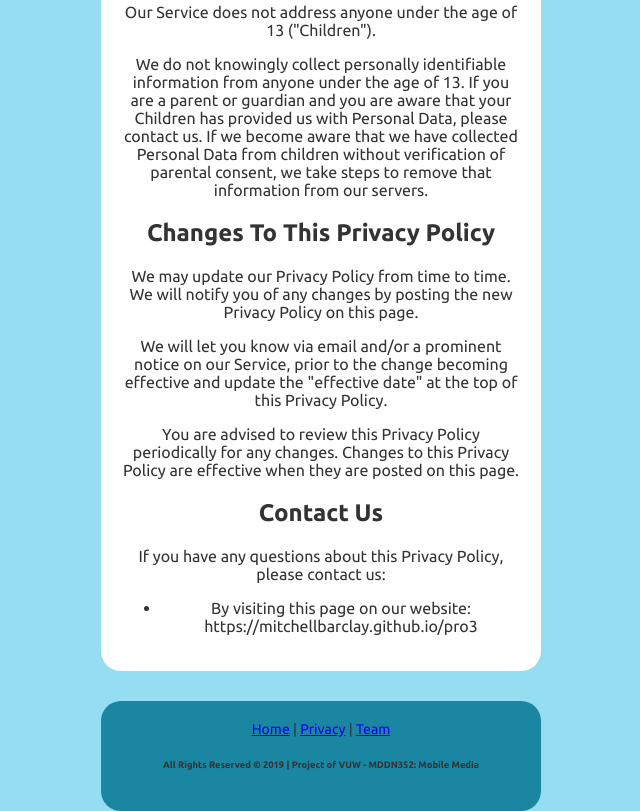
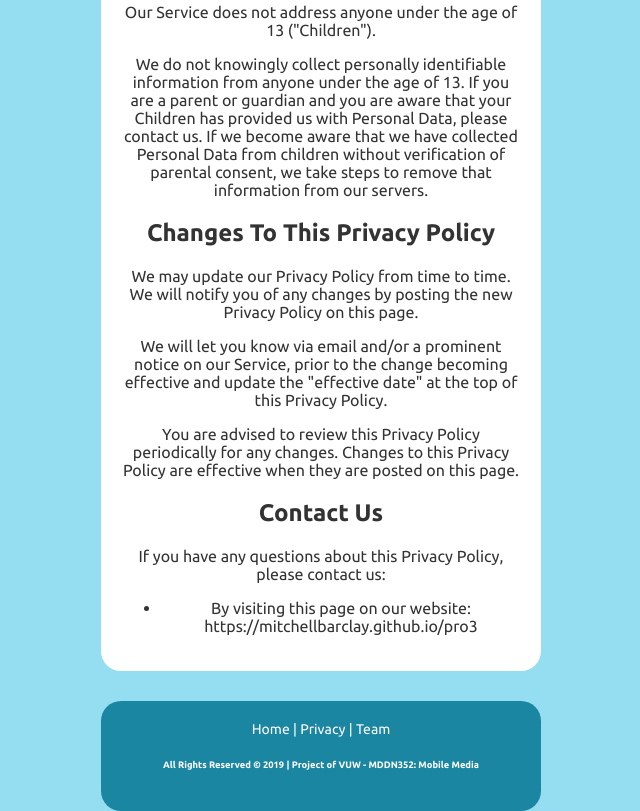
Before and after one commit to mitchellbarclay/pro3, a plain HTML site: page privacypolicy.html in a window 1280 px wide. Shown: the part 3491-4302 px from the top of the page, without its empty margins (319-959 px from the left). Drawn offline with Linux system fonts and the light colour scheme.

Commit message:
Add files via upload

```diff
--- a/privacypolicy.html
+++ b/privacypolicy.html
@@ -125,16 +125,18 @@
 
   </div>
 
+ <center>
 <div class="footer">
 
 <div class="navbar">
   <a href="index.html" class="active">Home</a><ui> |</ui>
-  <a href="privacypolicy.html">Privacy</a><ui> |</ui>
-  <a href="#contact">Team</a>
+  <a href="privacypolicy.html" class="active">Privacy</a><ui> |</ui>
+  <a href="#contact"class="active">Team</a>
 </div>
   <h6>All Rights Reserved © 2019 | Project of VUW - MDDN352: Mobile Media  </h6>
 
 </div>
+   </center>
 
  </center>
  <div id="background-wrap">
--- a/style2.css
+++ b/style2.css
@@ -331,7 +331,18 @@ body {
 	right: 50px;
 	top: -90px;
 }
+ .active {
+  font-family: 'Ubuntu', sans-serif;
+  color: #fff;
 
+ }
+ a:link {
+  text-decoration: none;
+}
+
+a:visited {
+  text-decoration: none;
+}
 
 /* Footer */
 .footer {
@@ -344,6 +355,7 @@ body {
   float: bottom-center;
   width: 400px;
   font-size: 14px;
+  color: #fff;
 }
 
 
```
Also changed, not shown: index.html (+4 -4 lines), index2.html (+2 -2 lines).
